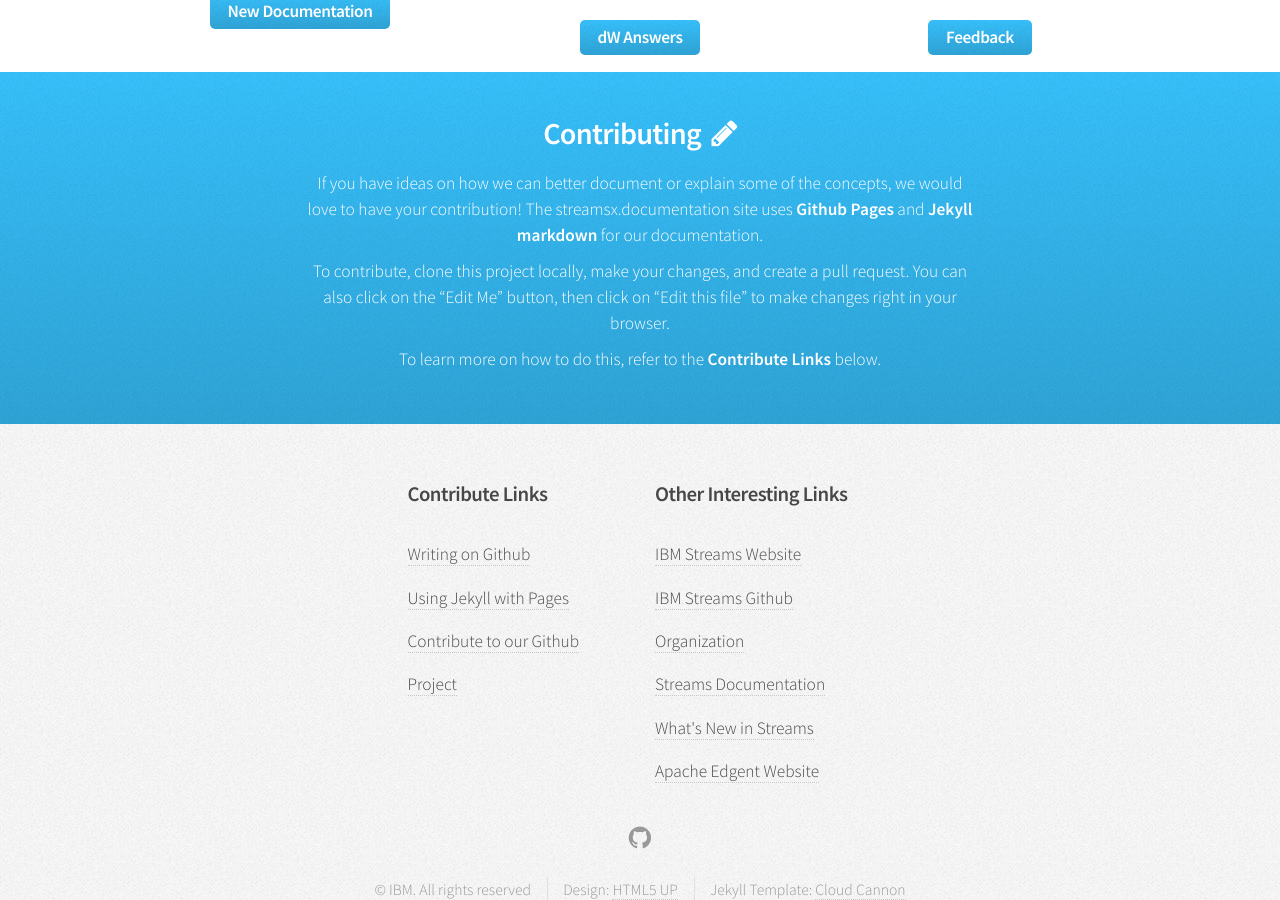
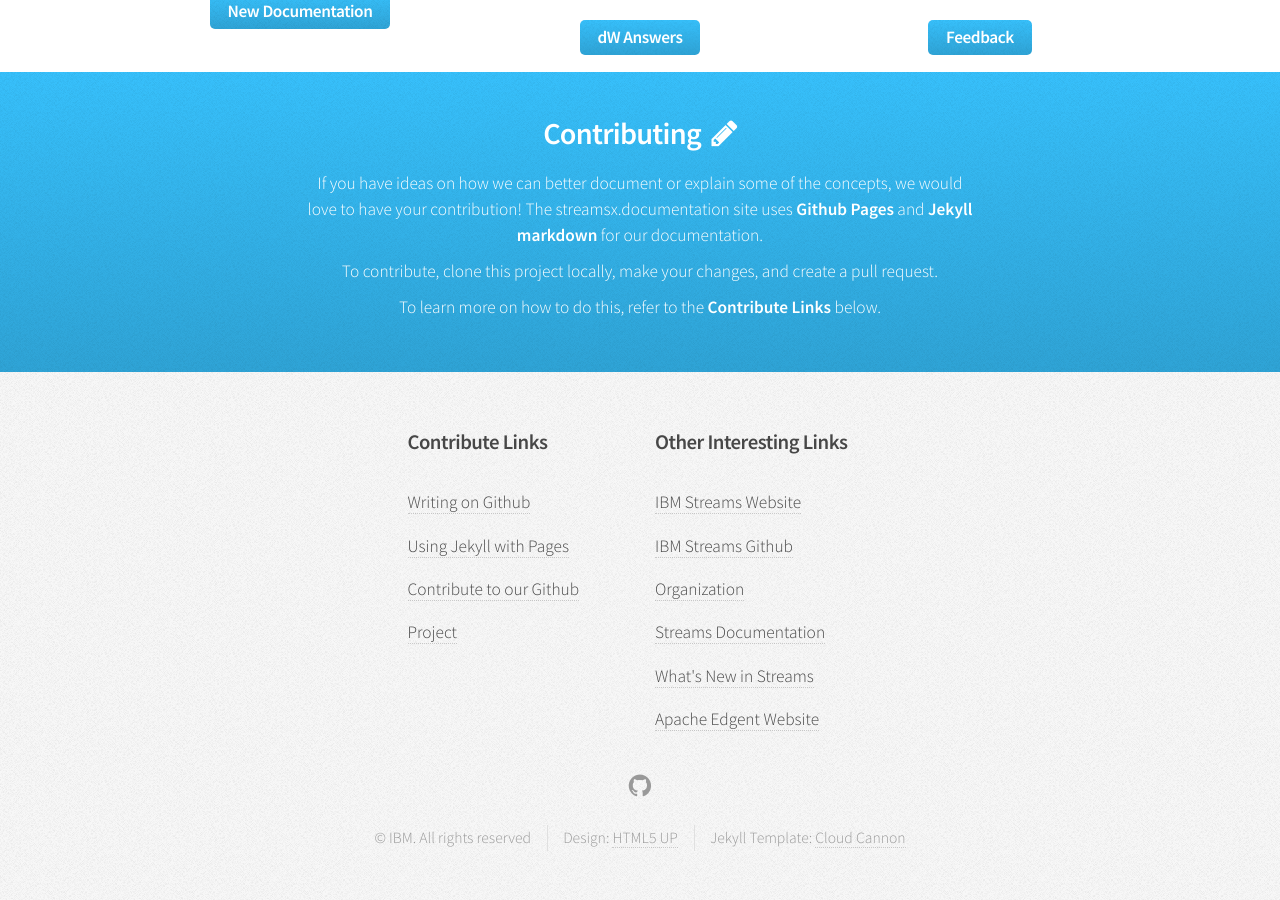
Before and after one commit to IBMStreams/tutorials, a Jekyll site: the page index.html, which Jekyll copies as it is, in a window 1280 px wide and 900 px high, scrolled down 1973 px. Built offline with Jekyll 4.4.1, drawn with Linux system fonts in a browser that asks for light colours.

Commit message:
Update index.html

```diff
--- a/index.html
+++ b/index.html
@@ -202,7 +202,7 @@
 						If you have ideas on how we can better document or explain some of the concepts, we would love to have your contribution! The streamsx.documentation site uses <strong>Github Pages</strong> and <strong>Jekyll markdown</strong> for our documentation.
 					</p>
 					<p style="margin: 10px; width: 70%; margin-left: 15%;">
-						To contribute, clone this project locally, make your changes, and create a pull request. You can also click on the “Edit Me” button, then click on “Edit this file” to make changes right in your browser.
+						To contribute, clone this project locally, make your changes, and create a pull request.
 					</p>
 					<p>
 						To learn more on how to do this, refer to the <strong>Contribute Links</strong> below.
```
